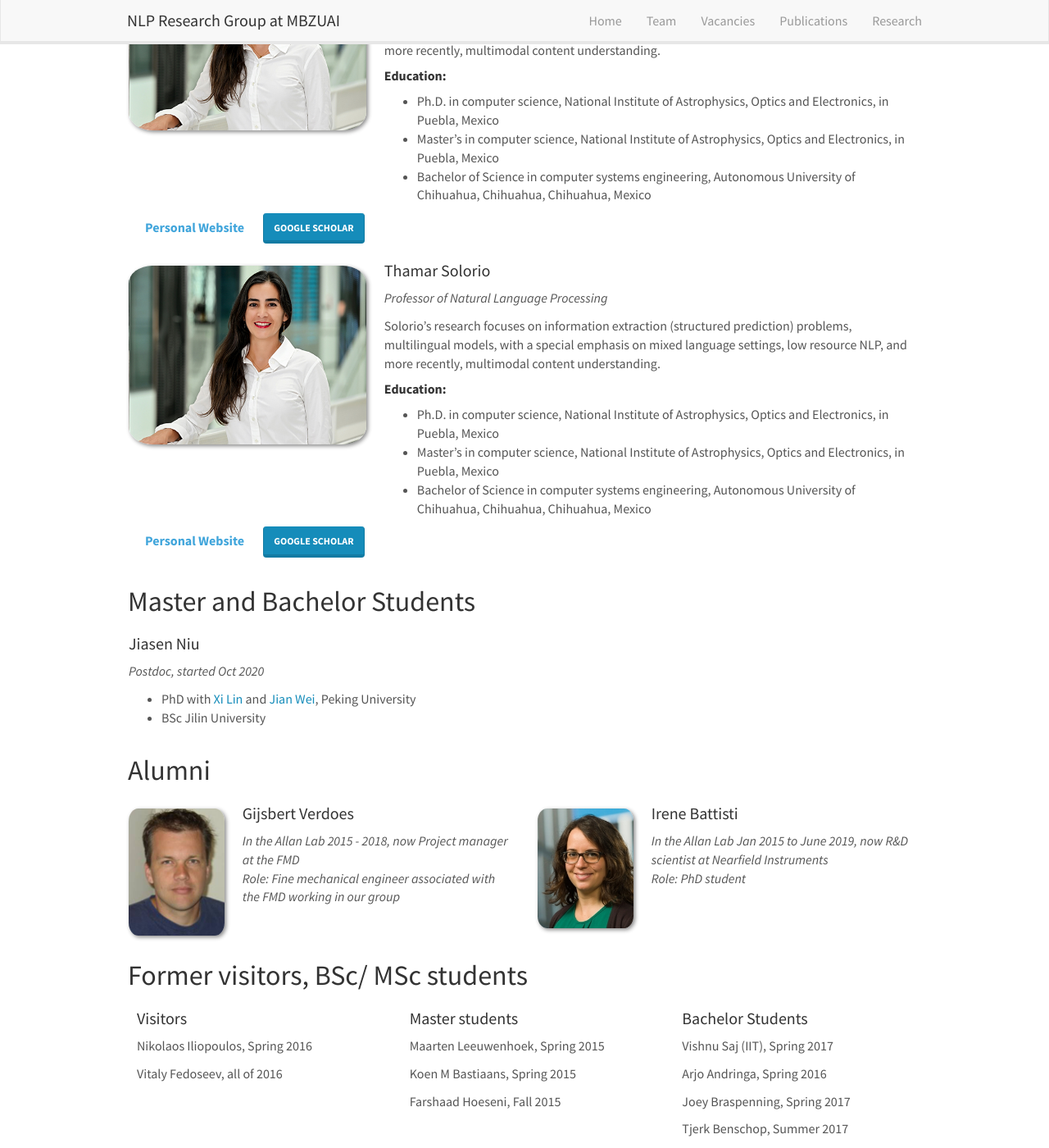
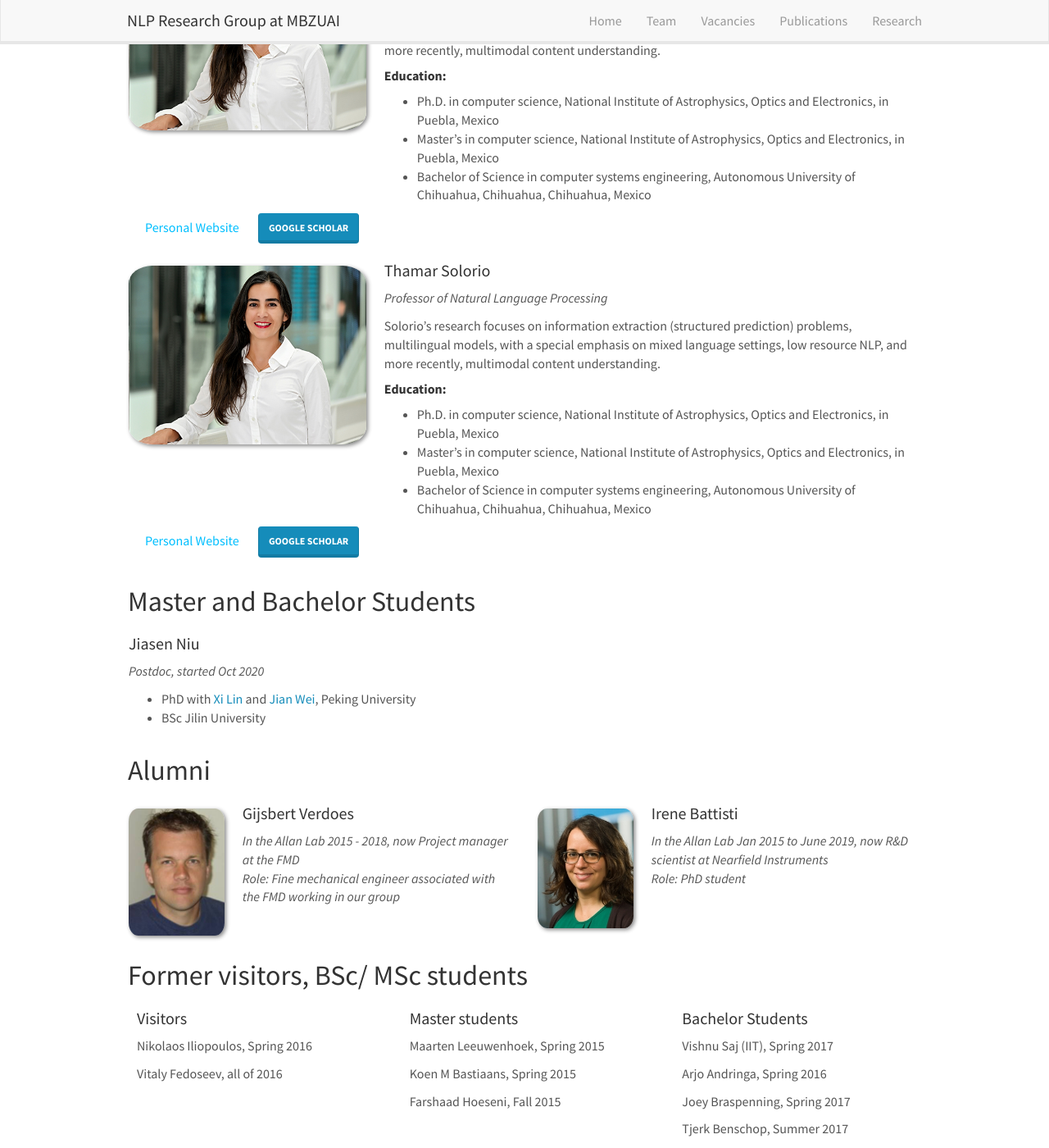
Before and after one commit to RamzaBasharat/MBZUAI, a Jekyll site: the page built from _pages/team.md, in a window 1280 px wide and 1400 px high, scrolled down 349 px. Shown: the whole window at 82% size. Built offline with Jekyll 4.4.1, drawn with Linux system fonts in a browser that asks for light colours; nearby versions of some CDN libraries.

Commit message:
designing custom button

```diff
--- a/css/main.scss
+++ b/css/main.scss
@@ -97,20 +97,20 @@ firstp {
     display: inline-block;
     padding: 5px 20px;
     font-size: 16px;
-    font-weight: bold;
     text-align: center;
     text-decoration: none;
-    color: #40a5db; /* Text color */
+    color: 	#00bfff; /* Text color */
     background-color: #fff; /* Background color */
-    border: 3px soild #40a5db; /* Remove default border */
+    border: 5px soild #00bfff; /* Remove default border */
     transition: background-color 0.3s, transform 0.3s; /* Smooth transition for hover effects */
     cursor: pointer; /* Pointer cursor on hover */
 }
 
 .custom-btn:hover {
     color: #fff;
-    background-color: #40a5db; /* Darker background color on hover */
-    transform: scale(1.05); /* Slightly enlarge the button on hover */
+    background-color: 	#00bfff; /* Darker background color on hover */
+    transform: scale(1.01); /* Slightly enlarge the button on hover */
+    text-decoration: none;
 }
 //
 // .custom-btn:active {
```
